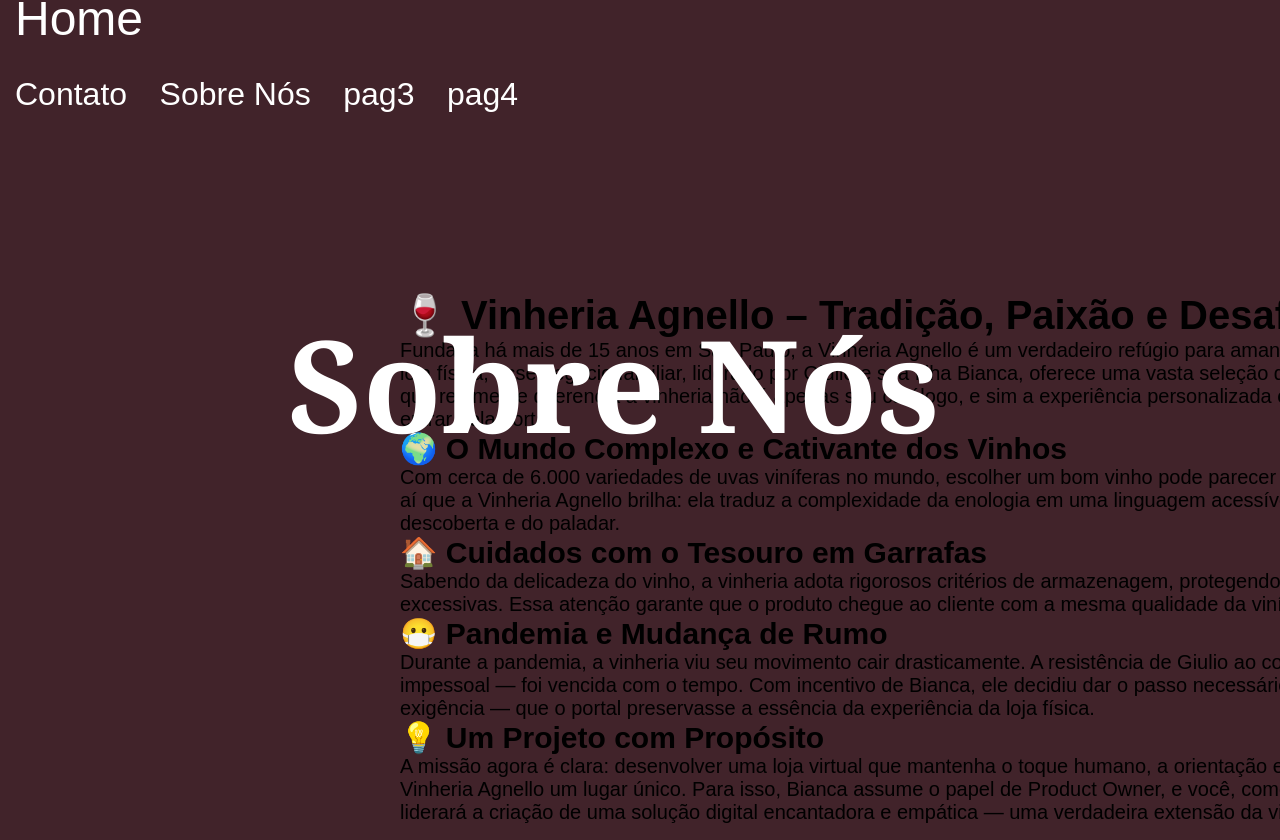
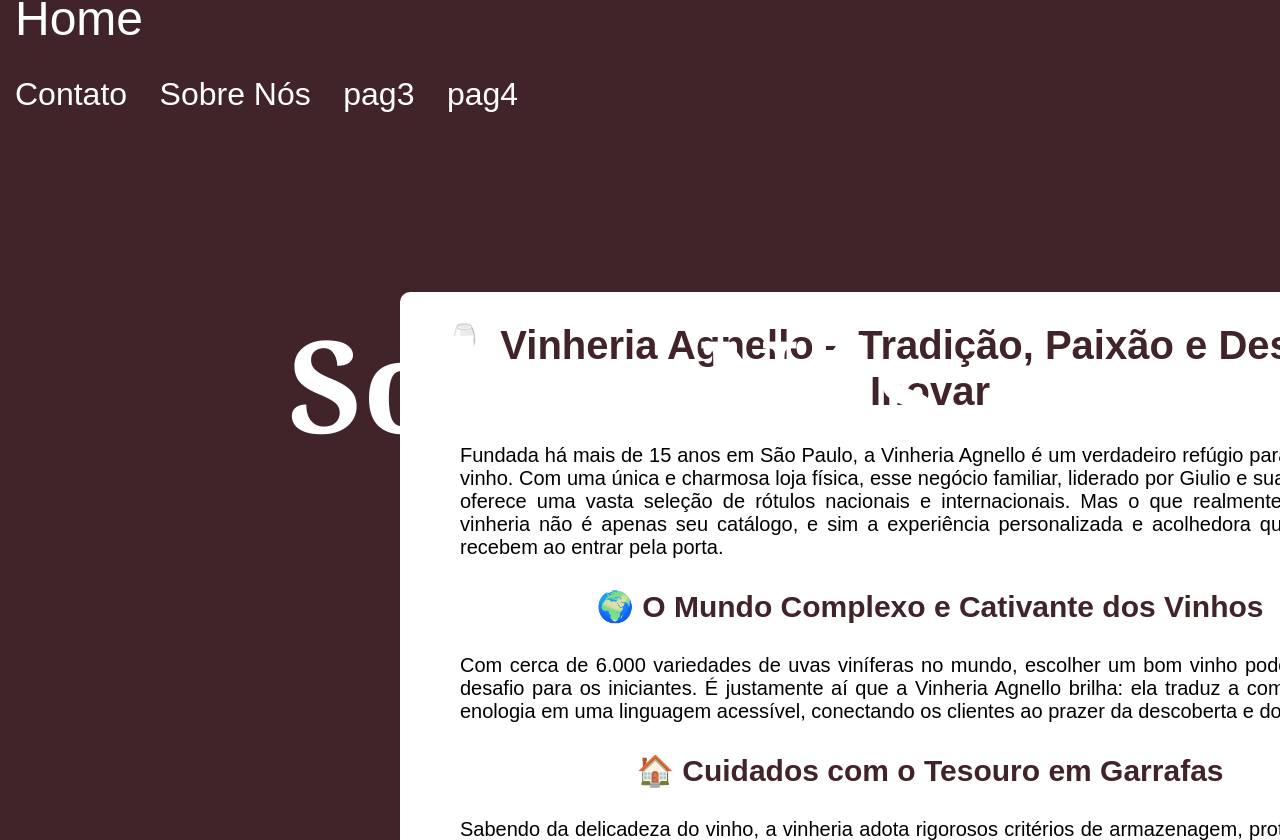
Before and after one commit to ViniciusLugli/Checkpoint1-front-end, a plain HTML site: page vinheria-agnello/src/pages/sobre.html in a window 1280 px wide. Shown: the part 24-864 px from the top of the page. Drawn offline with Linux system fonts and the light colour scheme.

Commit message:
Adicionando CSS no Sobre Nos

```diff
--- a/vinheria-agnello/src/css/styles.css
+++ b/vinheria-agnello/src/css/styles.css
@@ -185,3 +185,29 @@
   font-size: 1.6rem;
   font-family: Arial, sans-serif;
 }
+
+/* css do sobre */
+
+.resumo {
+  margin: 0;
+  width: 1000px;
+  height: 100%;
+  background-color: #fff;
+  padding: 30px;
+  border-radius: 10px;
+
+}
+#titulo-resumo-1{
+  color: #41232a;
+  text-align: center;
+}
+
+.titulo-resumo-2 {
+  color: #41232a;
+  text-align: center;
+}
+
+.paragrafos {
+  text-align: justify;
+  padding: 30px;
+}
```
